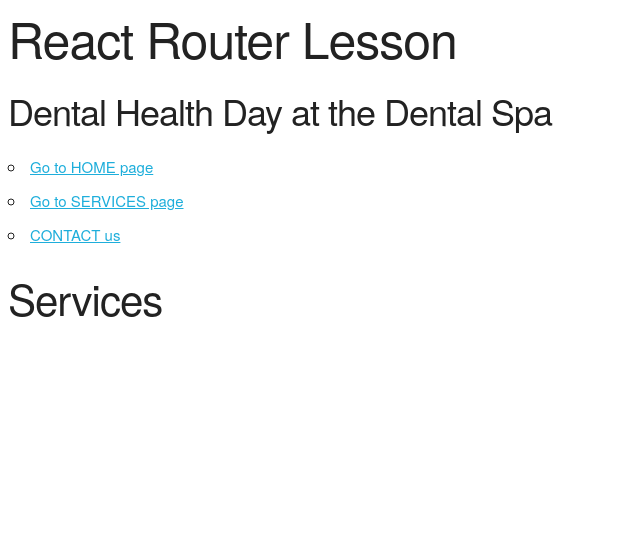
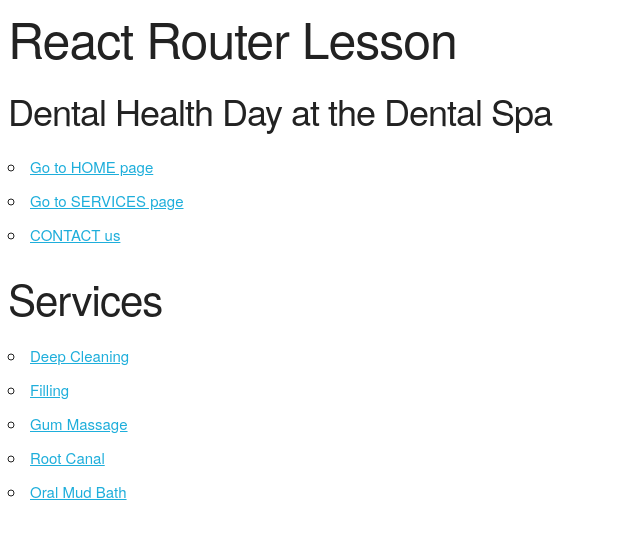
Before and after one commit to seraficaj/spring-forward-react-router-intro, a React (Create React App) app: page /services in a window 1280 px wide. Shown: the top 536 px of the page, without its empty margins (0-640 px from the left). Built offline with nearby package versions, Linux system fonts and the light colour scheme.

Commit message:
Add component and add route

```diff
--- a/src/App.jsx
+++ b/src/App.jsx
@@ -1,4 +1,5 @@
 import "./Skeleton.css";
+import Add from "./components/pages/Add";
 import Contact from "./components/pages/Contact";
 import Header from "./components/layout/Header";
 import Home from "./components/pages/Home";
@@ -6,6 +7,7 @@
 import Services from "./components/pages/Services";
 
 import { BrowserRouter as Router, Routes, Route } from "react-router-dom";
+import serviceDetails from "./data/serviceDetails";
 
 function App() {
     return (
@@ -20,8 +22,12 @@
                     <Routes>
                         {/* route needs a path and elem. path = url, element=component */}
                         <Route exact path="/" element={<Home />} />
-                        <Route path="/services" element={<Services />} />
+                        <Route
+                            path="/services"
+                            element={<Services services={serviceDetails} />}
+                        />
                         <Route path="/contact" element={<Contact />} />
+                        <Route path="/add/:x/:y" element={<Add />} />
                         {/* 404 Route must be after all other routes to "catch" */}
                         <Route path="*" element={<NotFound />} />
                     </Routes>
--- /dev/null
+++ b/src/components/pages/Add.jsx
@@ -0,0 +1,11 @@
+// in react-router-dom this kind of component needs hooks
+import { useParams } from "react-router-dom";
+
+function Add() {
+    // useParams returns an object with all url route params
+    const { x, y } = useParams();
+    console.log(x, y);
+    return <h1>Adding Machine</h1>;
+}
+
+export default Add;
--- a/src/components/pages/Services.jsx
+++ b/src/components/pages/Services.jsx
@@ -1,9 +1,21 @@
-function Services() {
+import { Link } from "react-router-dom";
+
+function Services({ services }) {
+    const serviceLinks = services.map((service, idx) => {
+        return (
+            <li key={`service-link${idx}`}>
+                <Link to={`/services/${service.id}`}>{service.name}</Link>
+            </li>
+        );
+    });
     return (
         <div>
             <h2>Services</h2>
+            <ul>
+                {serviceLinks}
+            </ul>
         </div>
-     );
+    );
 }
 
 export default Services;
--- /dev/null
+++ b/src/data/serviceDetails.js
@@ -0,0 +1,34 @@
+const serviceDetails = [
+    {
+        id: 1,
+        name: 'Deep Cleaning',
+        price: 80.80,
+        description: 'Why settle for surface cleaning when you can clean deep in your teeth\'s spirit? With Dental Spa\'s Deep Cleaning, your smile will be shining just as bright as your aura.\nTake a journey with us as we lift your smile and your spirit to new heights. The deep cleaning starts with a scrub to remove the plaque and bad vibes off your teeth. This is followed by sonic therapy where we put a bell in your mouth and ring it in fibonocci sequence time. The session concludes with a hot mouth press where we wrap your teeth in freshly made toast (Gluten free options are available).'
+    },
+    {
+        id: 2,
+        name: 'Filling',
+        price: 133.99,
+        description: 'We will remove the decayed portion of the tooth and then "fill" the area on the tooth where the decayed material was removed. These are also used to repair cracked or broken teeth and teeth that have been worn down from misuse and the pull of Mercury in retrograde.'
+    },
+    {
+        id: 3,
+        name: 'Gum Massage',
+        price: 40.03,
+        description: 'A luxureous treatment at a reasonable price! Dental Spa\'s world-renowned gum massage invovles our denticians rejuvinating your teeth holsters with dead sea salt, turkish hamam oil, and lotus petals. You\'ll leave with the softest gums around and something to brag to your friends about'
+    },
+    {
+        id: 4,
+        name: 'Root Canal',
+        price: 240.98,
+        description: 'Root canal is our treatment to repair and save a badly damaged or infected teeth instead of removing them. We clean the canals inside a tooth\'s root. This endodontic treatment replaces the pulp tissue of your teeth with organic potato starch in a cutting edge technique soon to be approved by the FDC.'
+    },
+    {
+        id: 5,
+        name: 'Oral Mud Bath',
+        price: 100.00,
+        description: 'We shove your face in mud. Very good.'
+    }
+  ]
+
+  export default serviceDetails
```
